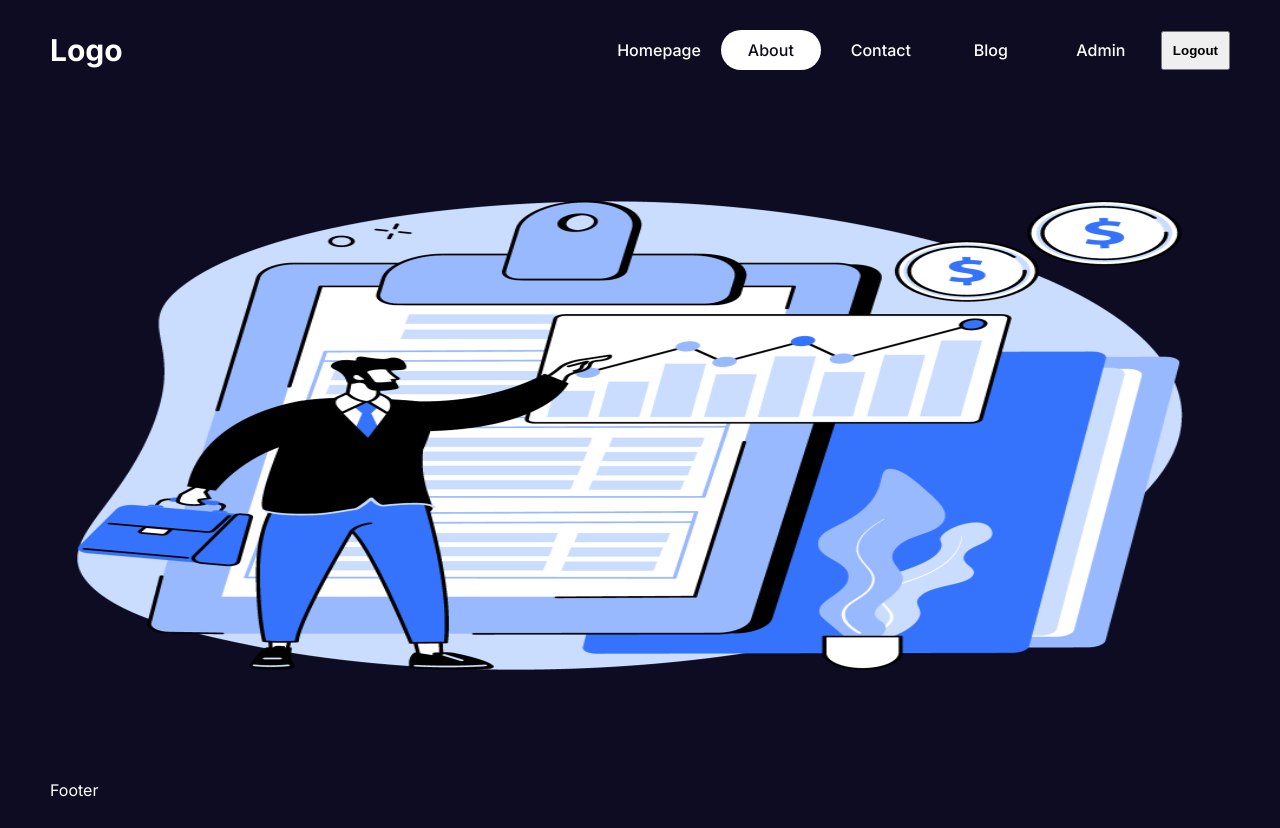
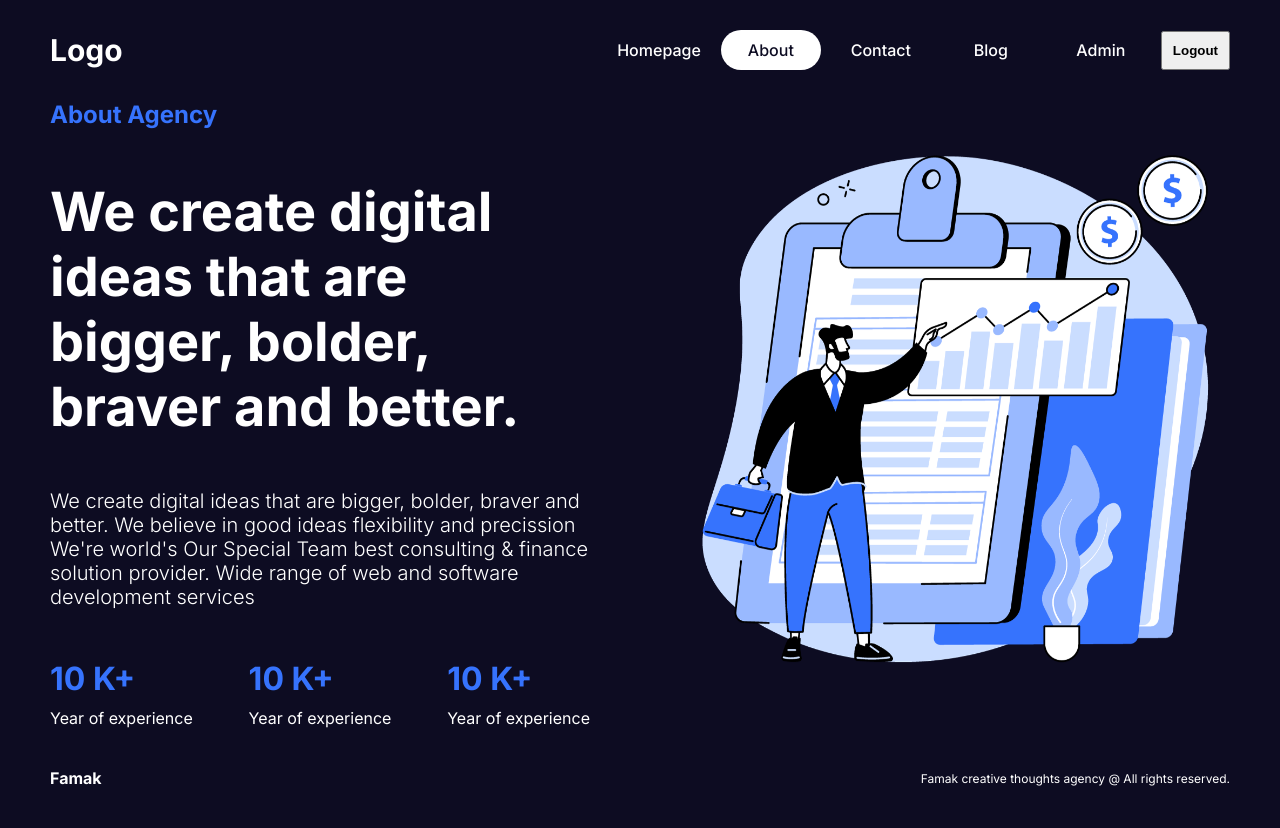
Before and after one commit to f8makinde/Full-stack-app, a Next.js app: page /about in a window 1280 px wide. Before the commit the page ends 800 px from the top, so only its background shows below. Built offline with nearby package versions, Linux system fonts and the light colour scheme.

Commit message:
homepage and about section design for desktop screen done

```diff
--- a/src/app/about/about.module.css
+++ b/src/app/about/about.module.css
@@ -1,6 +1,40 @@
 .imgContainer{
     position: relative;
-    width: 100%;
-    height: 500px;
-    object: cover;
+    flex: 1;
 }
+.container{
+    display: flex;
+    gap: 100px;
+}
+.textContainer{
+    flex: 1;
+    display: flex;
+    flex-direction: column;
+    gap: 50px;
+}
+.boxes{
+    display: flex;
+    justify-content: space-between;
+    align-items: center;
+}
+.box{
+    display: flex;
+    flex-direction: column;
+    gap: 10px;
+}
+.box h1{
+    color: var(--btn)
+}
+.subtitle{
+    color: var(--btn);
+}
+.desc{
+    font-size: 20px;
+    font-weight: 300;
+}
+.title{
+    font-size: 54px;
+}
+.img{
+    object-fit: contain;
+}
--- a/src/app/about/page.jsx
+++ b/src/app/about/page.jsx
@@ -3,8 +3,30 @@
 import styles from "./about.module.css"
 const AboutPage = () => {
   return (
-    <div className={styles.imgContainer}>
-      <Image src="/about.png" alt="about" fill/>
+    <div className={styles.container}>
+      <div className={styles.textContainer}>
+        <h2 className={styles.subtitle}>About Agency</h2>
+        <h1 className={styles.title}>We create digital ideas that are bigger, bolder, braver and better.</h1>
+        <p  className={styles.desc}>We create digital ideas that are bigger, bolder, braver and better. We believe in good ideas flexibility and precission We&apos;re world&apos;s Our Special Team best consulting & finance solution provider. Wide range of web and software development services</p>
+        <div className={styles.boxes}>
+          <div className={styles.box}>
+            <h1>10 K+</h1>
+            <p>Year of experience</p>
+            </div>
+            <div className={styles.box}>
+            <h1>10 K+</h1>
+            <p>Year of experience</p>
+            </div>
+            <div className={styles.box}>
+            <h1>10 K+</h1>
+            <p>Year of experience</p>
+            </div>
+        </div>
+      </div>
+      <div className={styles.imgContainer}>
+          <Image src="/about.png" alt="about" fill className={styles.img}/>
+      </div>
+
     </div>
   )
 }
--- /dev/null
+++ b/src/app/home.module.css
@@ -0,0 +1,42 @@
+.container{
+    display: flex;
+    gap: 100px;
+}
+.textContainer{
+    flex: 1;
+    display: flex;
+    flex-direction: column;
+    gap: 50px;
+}
+.title{
+    font-size: 96px;
+}
+.desc{
+    font-size: 20px;
+}
+.buttons{
+    display: flex;
+    gap: 20px;
+}
+.button{
+    padding: 20px;
+    min-width: 120px;
+    cursor: pointer;
+    border: none;
+    border-radius: 5px;
+}
+.button:first-child{
+    background-color: var(--btn);
+    color: var(--text)
+}
+.brands{
+    width: 500px;
+    height: 50px;
+    position: relative;
+    filter: grayscale(1);
+}
+.imgContainer{
+    flex: 1;
+    position: relative;
+    object: cover;
+}
--- a/src/components/footer/Footer.jsx
+++ b/src/components/footer/Footer.jsx
@@ -1,9 +1,12 @@
-import React from 'react'
+import styles from "./footer.module.css"
 
 const Footer = () => {
   return (
-    <div>
-      Footer
+    <div className={styles.container}>
+      <div className={styles.logo}>Famak</div>
+      <div className={styles.text}>
+        Famak creative thoughts agency @ All rights reserved.
+      </div>
     </div>
   )
 }
--- /dev/null
+++ b/src/components/footer/footer.module.css
@@ -0,0 +1,12 @@
+.container{
+    height: 100px;
+    display: flex;
+    justify-content: space-between;
+    align-items: center;
+}
+.logo{
+    font-weight:bold
+}
+.text{
+    font-size: 12px;
+}
```
Also changed, not shown: src/app/page.jsx (+18 -1 lines).
